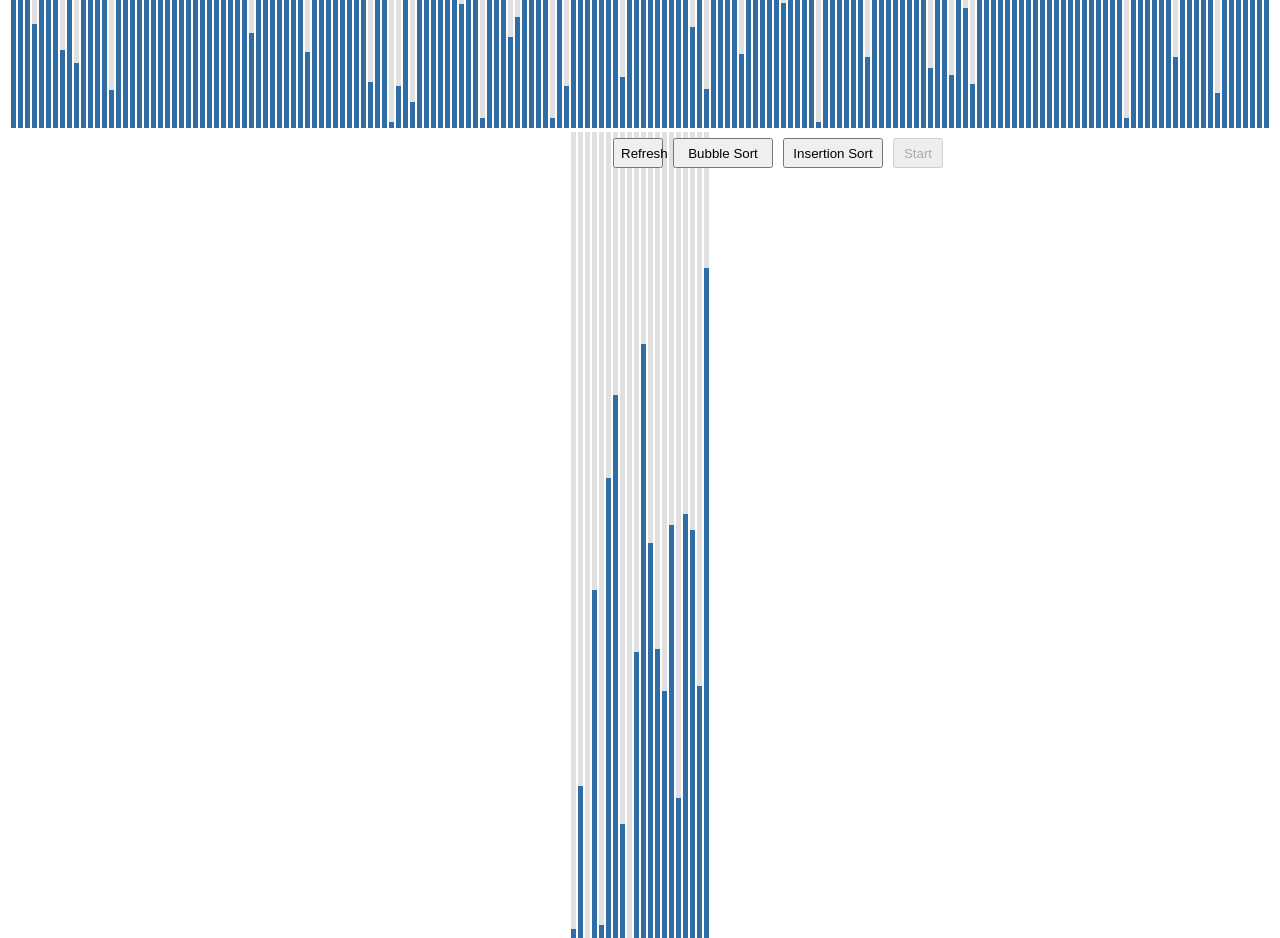
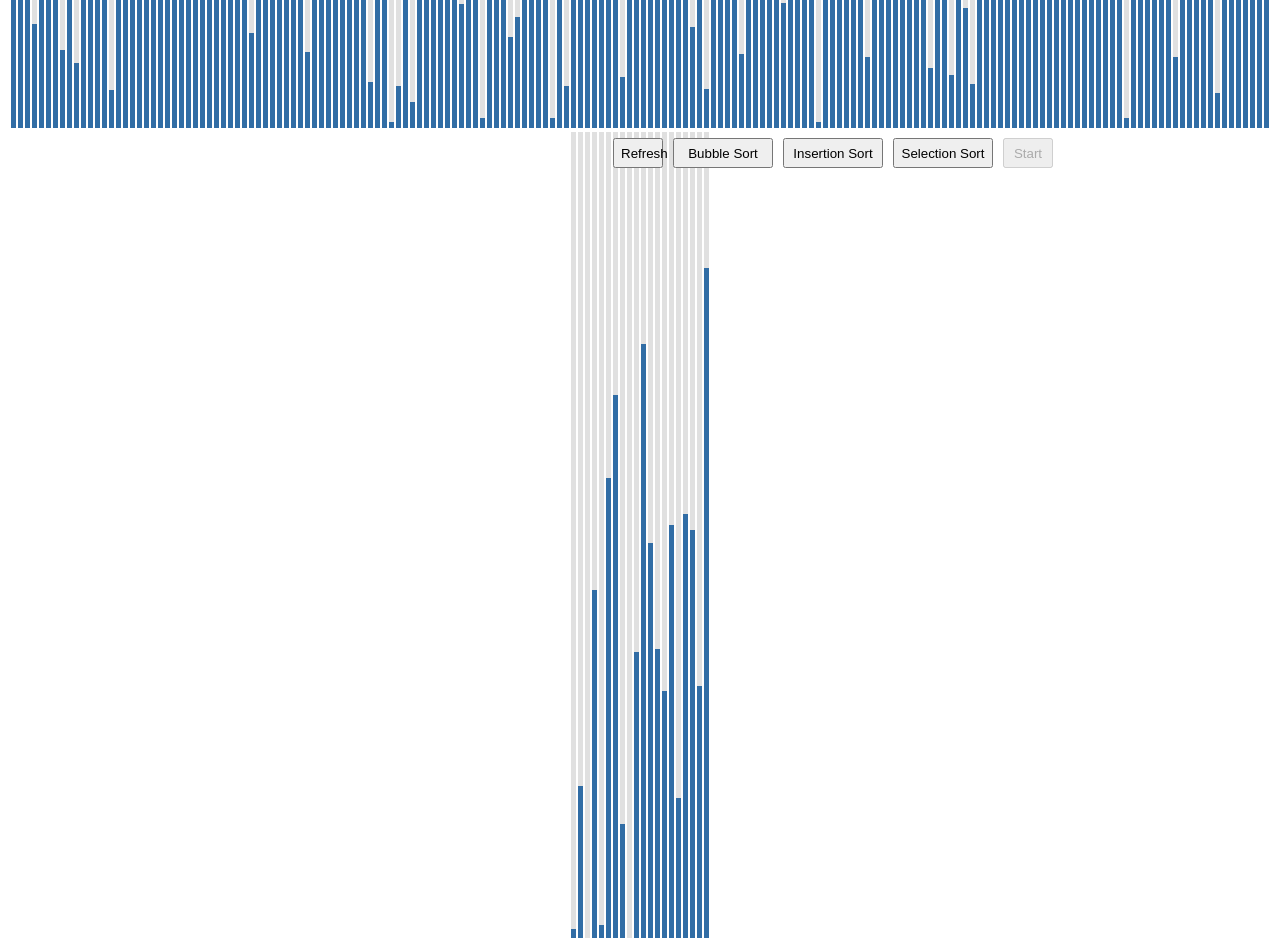
Before and after one commit to allenfeng2014/sorting-algorithms-visualizer, a React (Create React App) app: page / in a window 1280 px wide. Shown: the part 780-1718 px from the top of the page. Built offline with nearby package versions, Linux system fonts and the light colour scheme.

Commit message:
commit 1/2/2021 11:12am

```diff
--- a/package.json
+++ b/package.json
@@ -1,5 +1,5 @@
 {
-	"homepage": "http://allenfeng2014.github.io/sorting-algorithms-visualizer",
+	"homepage": "https://allenfeng2014.github.io/sorting-algorithms-visualizer",
   "name": "sorting-algo-visualizer",
   "version": "0.1.0",
   "private": true,
--- a/src/Numbers.js
+++ b/src/Numbers.js
@@ -3,11 +3,15 @@ import "./css/Numbers.css";
 import sortingAlgos from "./sortingAlgos";
 
 function Numbers() {
+  // state values
   const [numbers, setNumbers] = useState([]);
   const [numbersTotal, setNumbersTotal] = useState(200);
   const [sortingAlgo, setSortingAlgo] = useState(" ");
-  const [animeSpeed, setAnimeSpeed] = useState(50);
+  const [animeSpeed, setAnimeSpeed] = useState(30);
   const [animeProgressID, setAnimeProgressID] = useState(null);
+  const [state, setState] = useState({
+    numBarsHighlight: [],
+  });
 
   // color codes
   const colorOrange = "rgb(247, 116, 45)";
@@ -35,6 +39,7 @@ function Numbers() {
       newNumbers.push(newNumber);
     }
     setNumbers(newNumbers);
+    setState({ numBarsHighlight: [] });
   };
 
   // function for changing number bar color
@@ -55,12 +60,17 @@ function Numbers() {
     let lastAction = actions[0];
     let intervalID = setInterval(() => {
       let action = actions.shift();
+      console.log(action);
       if (action === undefined) {
         clearInterval(animeProgressID);
+        setState({ numBarsHighlight: [] });
       }
+      if (lastAction !== null) {
         for (let idx of lastAction.indices) {
           setBarColor(idx, colorBlue);
         }
+      }
+      if (action.swap !== undefined) {
         let indices = action.indices;
         for (let idx of indices) {
           setBarColor(idx, colorOrange);
@@ -74,9 +84,33 @@ function Numbers() {
           numbers[indices[1]] = height1;
         }
         lastAction = action;
+      } else if (action.numBarsToggle !== undefined) {
+        let indices = action.indices;
+        for (let idx of indices) {
+          toggleBarColor(idx, colorViolet);
+        }
+        lastAction = null;
+      }
     }, animeSpeed);
     setAnimeProgressID(intervalID);
     document.getElementById("button-start").disabled = true;
+  };
+
+  // function for toggling number bar between blue and target color
+  const toggleBarColor = (idx, targetColor) => {
+    if (state.numBarsHighlight.includes(idx)) {
+      setBarColor(idx, colorBlue);
+      setState((prevState) => {
+        let numBars = [...prevState.numBarsHighlight];
+        numBars.splice(numBars.indexOf(idx), 1, "");
+        return { numBarsHighlight: numBars };
+      });
+    } else {
+      setBarColor(idx, targetColor);
+      setState((prevState) => ({
+        numBarsHighlight: [...prevState.numBarsHighlight, idx],
+      }));
+    }
   };
 
   // reset numbers at start up
@@ -85,8 +119,8 @@ function Numbers() {
   }, []);
 
   useEffect(() => {
-    console.log(sortingAlgo);
-  }, [sortingAlgo]);
+    console.log(state.numBarsHighlight);
+  }, [state]);
 
   return (
     <div id="visualizer-container">
@@ -145,6 +179,20 @@ function Numbers() {
         </button>
         <button
           className="button"
+          id="button-selectionSort"
+          style={{
+            width: "100px",
+            height: "30px",
+          }}
+          onClick={() => {
+            setSortingAlgo("selectionSort");
+            document.getElementById("button-start").disabled = false;
+          }}
+        >
+          Selection Sort
+        </button>
+        <button
+          className="button"
           id="button-start"
           style={{
             width: "50px",
--- a/src/sortingAlgos.js
+++ b/src/sortingAlgos.js
@@ -3,6 +3,7 @@ const sortingAlgos = {
     let numActions = [];
     let numbers = [...nums];
     let swapped = true;
+
     while (swapped) {
       swapped = false;
       for (let i = 0; i < numbers.length - 1; i++) {
@@ -18,13 +19,44 @@ const sortingAlgos = {
         numActions.push(numAction);
       }
     }
+
     return numActions;
   },
+
+  selectionSort: function (nums) {
+    let numActions = [];
+    let numbers = [...nums];
+
+    for (let curIdx = 0; curIdx < numbers.length - 1; curIdx++) {
+      let curNumber = numbers[curIdx];
+      let minIdx = curIdx;
+      let minNumber = curNumber;
+      for (let idx = curIdx + 1; idx < numbers.length; idx++) {
+        numActions.push({ indices: [curIdx, idx], swap: false });
+        if (numbers[idx] < minNumber) {
+          if (minIdx !== curIdx) {
+            numActions.push({ numBarsToggle: true, indices: [minIdx] });
+          }
+          numActions.push({ numBarsToggle: true, indices: [idx] });
+          minIdx = idx;
+          minNumber = numbers[idx];
+        }
+      }
+      if (minIdx !== curIdx) {
+        numbers[curIdx] = numbers[minIdx];
+        numbers[minIdx] = curNumber;
+        numActions.push({ indices: [curIdx, minIdx], swap: true });
+      }
+    }
+
+    return numActions;
+  },
+
   insertionSort: function (nums) {
     let numActions = [];
     let numbers = [...nums];
-    let curIdx = 1;
-    while (curIdx < numbers.length) {
+
+    for (let curIdx = 1; curIdx < numbers.length; curIdx++) {
       for (let targetIdx = 0; targetIdx < curIdx; targetIdx++) {
         let numAction = { indices: [curIdx, targetIdx], swap: false };
         let curNumber = numbers[curIdx];
@@ -41,9 +73,9 @@ const sortingAlgos = {
       }
       curIdx++;
     }
+
     return numActions;
   },
 };
 
 export default sortingAlgos;
-//toggleFunc(idx, "#ECD13A");
```
Also changed, not shown: public/manifest.json, 1 other file (tests, documents, lock files or other folders). Lines whose indentation alone changed are shown as unchanged.
